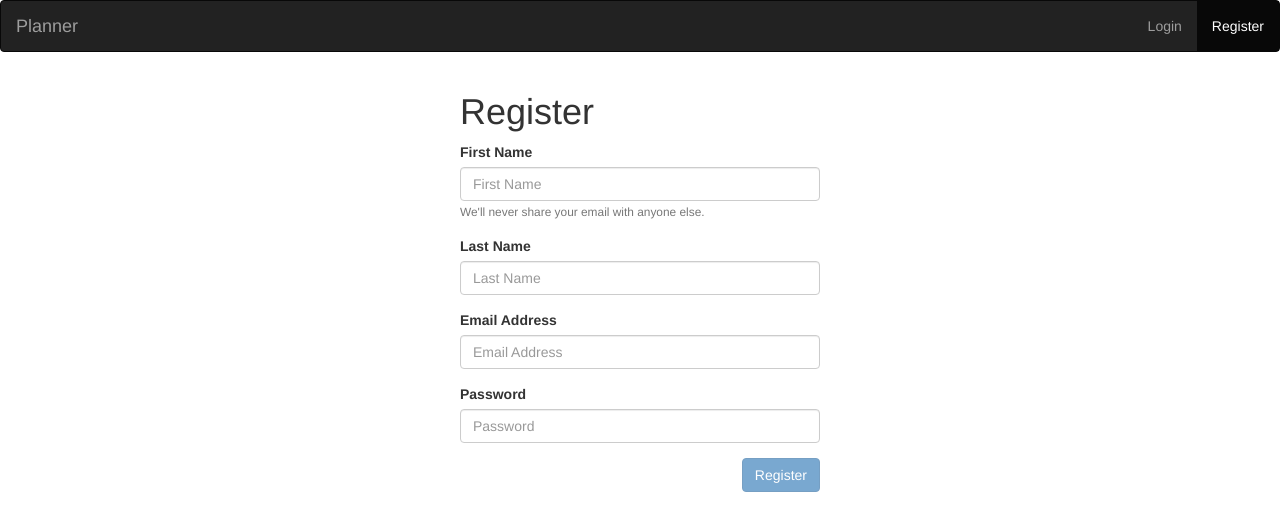
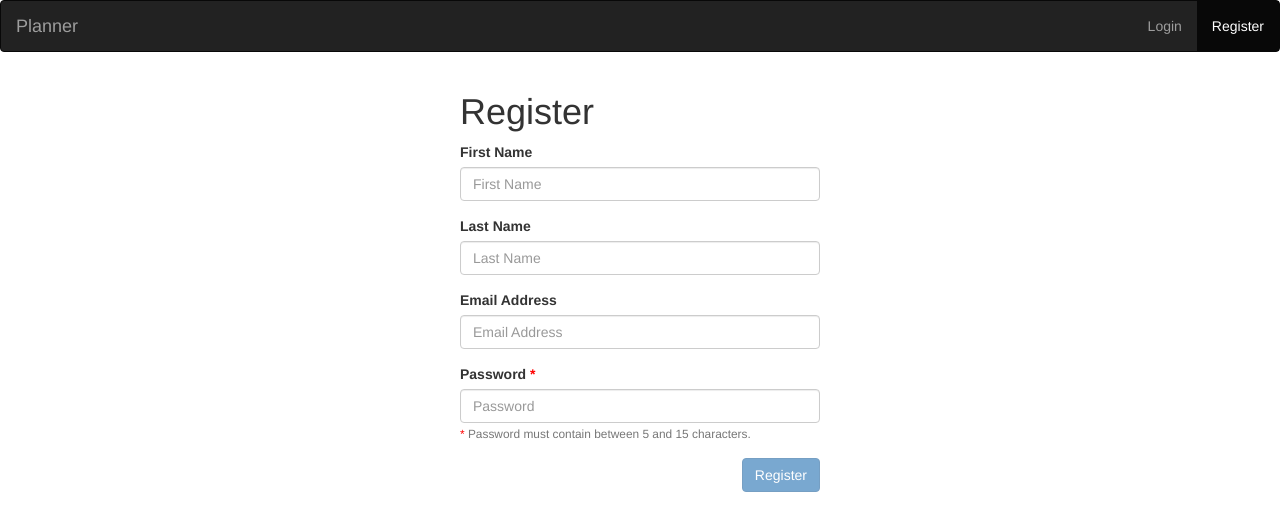
Before and after one commit to TruliParadajz/Planner-Angular, an Angular app: page /register in a window 1280 px wide. Shown: the top 530 px of the page. Built offline with nearby package versions, Linux system fonts and the light colour scheme.

Commit message:
register, login messages handling

```diff
--- a/src/app/api.service.ts
+++ b/src/app/api.service.ts
@@ -31,9 +31,5 @@ export class ApiService {
         } catch {
             return null;
         }
-
-
     }
-
-
 }
--- a/src/app/login/login.component.ts
+++ b/src/app/login/login.component.ts
@@ -31,6 +31,13 @@ export class LoginComponent implements OnInit {
     this.service.CheckUser(new User(0, '', '', userEmail, userPassword)). // pozivanje funkcije za provjeru korisnika iz baze
     subscribe( userResponse => {
       console.log('User response: ', userResponse);
+    }, error => {
+      if (error.status === 0) {
+        alert('Service is not available, contact your Internet Service Provider!');
+      } else {
+        console.log('Service error: ', error.error.Message);
+        alert(error.error.Message);
+      }
     });
 
     // console.log(this.loginForm);
--- a/src/app/register/register.component.css
+++ b/src/app/register/register.component.css
@@ -0,0 +1,7 @@
+input.ng-invalid.ng-touched {
+    border: 1px solid red;
+}
+
+.success {
+    color: green;
+}
--- a/src/app/register/register.component.html
+++ b/src/app/register/register.component.html
@@ -2,17 +2,26 @@
   <div class="row">
     <div class="col-md-4" style="float: none; margin: 0 auto;">
       <h1>Register </h1>
-      <div *ngIf="userExists">
+      <!-- <div *ngIf="userExists">
         <h3>User already exists</h3>
-      </div>
+      </div> -->
+      <!-- <div class="panel-group" *ngIf="successRegisterFlag"> -->
+        <div class="panel panel-success" *ngIf="successRegisterFlag">
+          <div class="panel-heading">
+            {{ successMessage }}
+          </div>
+        </div>
+      <!-- </div> -->
         <form [formGroup]="registerForm" (ngSubmit)="onSubmit()">
           <div class="form-group">
             <label for="nameInput">First Name</label>
             <input type="text" class="form-control" id="nameInput"
-            aria-describedby="emailHelp" placeholder="First Name" autocomplete="off"
-            formControlName="firstName"
+             placeholder="First Name" autocomplete="off"
+             formControlName="firstName"
             />
-            <small id="emailHelp" class="form-text text-muted">We'll never share your email with anyone else.</small>
+            <span
+            *ngIf="!registerForm.get('firstName').valid && registerForm.get('firstName').touched"
+            class="help-block">Please enter a valid First Name.</span>
           </div>
           <div class="form-group">
             <label for="surnameInput">Last Name</label>
@@ -20,6 +29,9 @@
             placeholder="Last Name" autocomplete="off"
             formControlName="lastName"
             />
+            <span
+            *ngIf="!registerForm.get('lastName').valid && registerForm.get('lastName').touched"
+            class="help-block">Please enter a valid Last Name.</span>
           </div>
           <div class="form-group">
             <label for="emailInput">Email Address</label>
@@ -27,13 +39,21 @@
             placeholder="Email Address" autocomplete="off"
             formControlName="email"
             />
+            <span
+            *ngIf="!registerForm.get('email').valid && registerForm.get('email').touched"
+            class="help-block">Please enter a valid Email.</span>
           </div>
           <div class="form-group">
-            <label for="passwordInput">Password</label>
-            <input type="password" class="form-control" id="passwordInput"
+            <label for="passwordInput">Password <span style="color: red;">*</span></label>
+            <input type="password" class="form-control" id="passwordInput" aria-describedby="passwordDesc"
             placeholder="Password" autocomplete="off"
             formControlName="password"
             />
+            <span
+            *ngIf="!registerForm.get('password').valid && registerForm.get('password').touched"
+            class="help-block">Please enter a valid Password.</span>
+            <small id="passwordDesc" class="form-text text-muted"><span style="color: red;">*
+            </span>Password must contain between 5 and 15 characters.</small>
           </div>
           <div>
             <button type="submit" class="btn btn-primary pull-right" [disabled]="!registerForm.valid">Register</button>
--- a/src/app/register/register.component.ts
+++ b/src/app/register/register.component.ts
@@ -2,6 +2,7 @@ import { Component, OnInit } from '@angular/core';
 import { FormGroup, FormControl, Validators } from '@angular/forms';
 import { ApiService } from '../api.service';
 import { User } from '../Models/User';
+import { Router } from '@angular/router';
 
 @Component({
   selector: 'app-register',
@@ -10,16 +11,20 @@ import { User } from '../Models/User';
 })
 export class RegisterComponent implements OnInit {
   registerForm: FormGroup;
-  userExists = false;
+  // userExists = false;
+  successMessage = 'You have been successfully registered, redirecting to login page...';
+  successRegisterFlag = false;
 
-  constructor(private service: ApiService) { }
+  constructor(private service: ApiService, private router: Router) { }
 
   ngOnInit() { // doraditi patterne za password regex izrazi (pattern)
     this.registerForm = new FormGroup({
-      firstName: new FormControl('', Validators.compose([Validators.required, Validators.minLength(2)])),
-      lastName: new FormControl('', Validators.compose([Validators.required, Validators.minLength(2)])),
+      firstName: new FormControl('', Validators.compose([Validators.required,
+        Validators.minLength(2), Validators.pattern('(^[A-Z][a-ž]*\\s)*[A-Z][a-ž]*')])),
+      lastName: new FormControl('', Validators.compose([Validators.required, Validators.minLength(2),
+        Validators.pattern('(^[A-Z][a-ž]*\\s)*[A-Z][a-ž]*')])),
       email: new FormControl('', Validators.compose([Validators.required, Validators.email])),
-      password: new FormControl('', Validators.compose([Validators.required, Validators.minLength(5)]))
+      password: new FormControl('', Validators.compose([Validators.required, Validators.minLength(5), Validators.maxLength(15)]))
     });
   }
 
@@ -33,11 +38,25 @@ export class RegisterComponent implements OnInit {
 
     this.service.CreateUser(new User(0, name, surname, mail, pass))
     .subscribe(registerResponse => {
-      if (registerResponse === null) {
-        this.userExists = true;
+      // if (registerResponse === null) {
+      //   this.userExists = true;
+      //   console.log('Register Flag: ', this.userExists);
+      // }
+      console.log('Register response: ', registerResponse);
+    }, error => {
+      if (error.status === 0) {
+        alert('Service is not available, contact your Internet Service Provider!');
+      } else {
+        console.log('Service error: ', error.error.Message);
+        alert(error.error.Message);
       }
-      console.log('Register response: ', registerResponse);
-    });
+    }, () => {
+        this.successRegisterFlag = true;
+        setTimeout(() => {
+          this.router.navigate(['/login']);
+        }, 5000);
+    }
+    );
   }
 
 }
```
